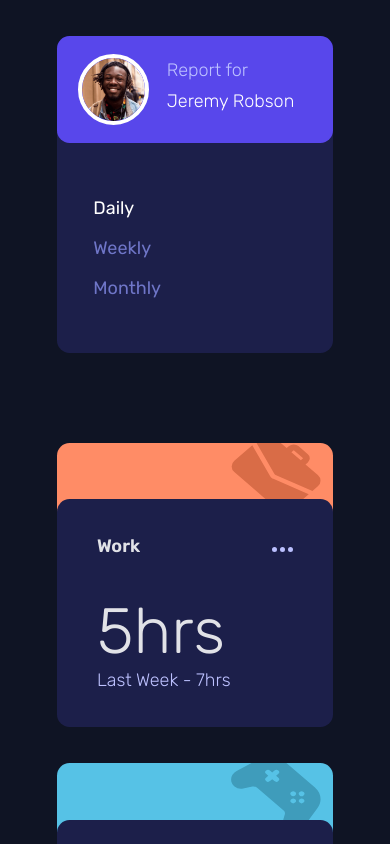
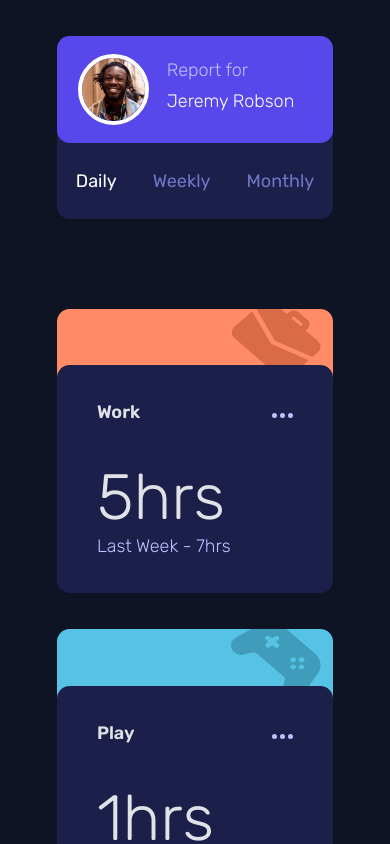
Before and after one commit to mahiv87/chrono-dash, a React (Vite) app: page / in a window 390 px wide. Shown: the top 844 px of the page. Built offline with nearby package versions, Linux system fonts and the light colour scheme.

Commit message:
finished user info mobile view

```diff
--- a/src/App.css
+++ b/src/App.css
@@ -108,6 +108,18 @@
 		padding: 0.5rem 0rem;
 	}
 
+	.periodic {
+		display: flex;
+		justify-content: center;
+		align-items: center;
+		margin: 0;
+		padding: 0.5rem 0.5rem;
+	}
+
+	.item {
+		width: 100%;
+	}
+
 	.cardsContainer {
 		display: flex;
 		flex-direction: column;
```
